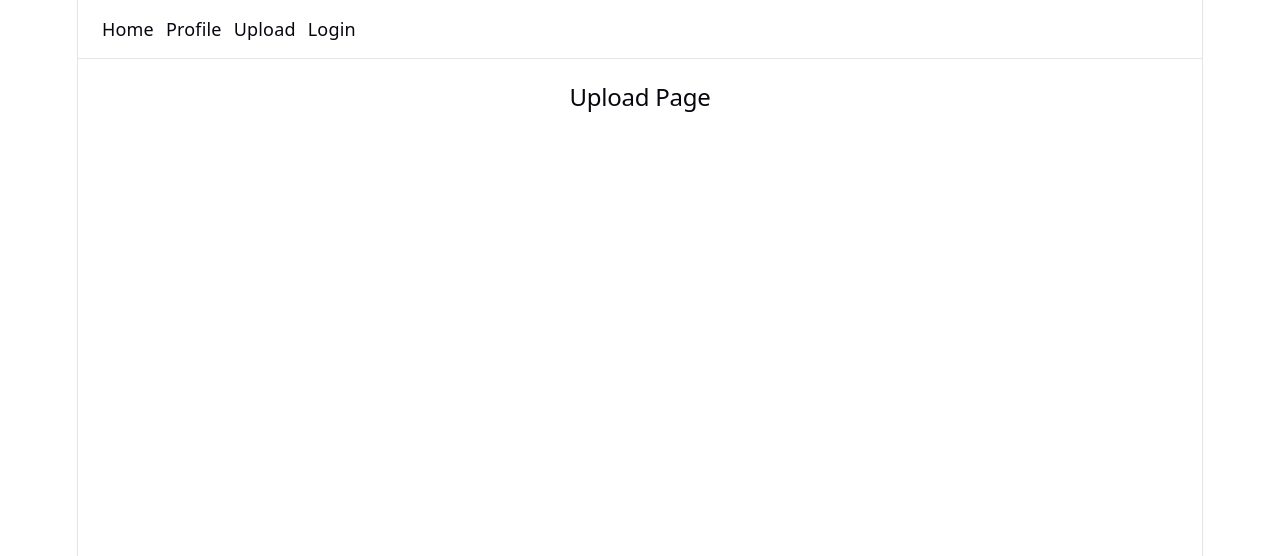
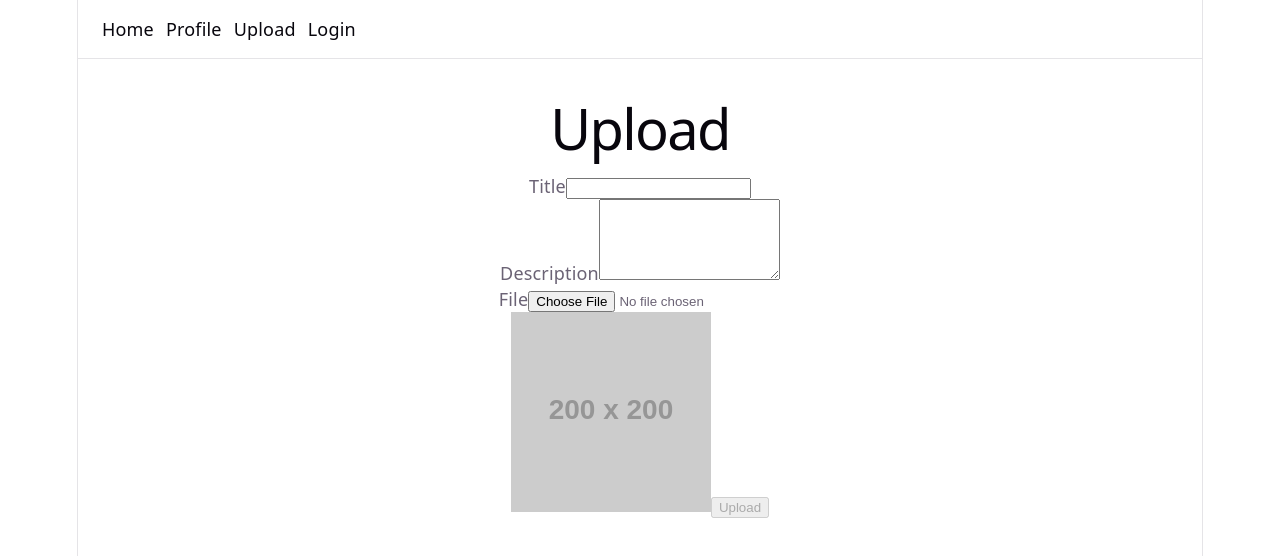
Before and after one commit to Bayram-Erdogan/React_Assignments, a React (Vite) app: page /upload in a window 1280 px wide. Shown: the top 556 px of the page. Built offline with nearby package versions, Linux system fonts and the light colour scheme; no server answers.

Commit message:
Implement upload assignment with file and media posting

```diff
--- a/src/hooks/apiHooks.js
+++ b/src/hooks/apiHooks.js
@@ -35,7 +35,33 @@
     return () => window.clearTimeout(timeoutId);
   }, []);
 
-  return { mediaArray };
+  const postMedia = async (file, inputs, token) => {
+    const mediaPayload = {
+      title: inputs.title,
+      description: inputs.description,
+      filename: file.filename,
+      media_type: file.media_type,
+      filesize: file.filesize,
+    };
+
+    const fetchOptions = {
+      method: 'POST',
+      headers: {
+        'Content-Type': 'application/json',
+        Authorization: `Bearer ${token}`,
+      },
+      body: JSON.stringify(mediaPayload),
+    };
+
+    const mediaResult = await fetchData(
+      `${import.meta.env.VITE_MEDIA_API}/media`,
+      fetchOptions
+    );
+
+    return mediaResult;
+  };
+
+  return { mediaArray, postMedia };
 };
 
 const useAuthentication = () => {
@@ -95,4 +121,28 @@
   return { getUserByToken, postUser };
 };
 
-export { useMedia, useAuthentication, useUser };
+const useFile = () => {
+  const postFile = async (file, token) => {
+    const formData = new FormData();
+    formData.append('file', file);
+
+    const fetchOptions = {
+      method: 'POST',
+      headers: {
+        Authorization: `Bearer ${token}`,
+      },
+      body: formData,
+    };
+
+    const fileResult = await fetchData(
+      `${import.meta.env.VITE_UPLOAD_SERVER}/upload`,
+      fetchOptions
+    );
+
+    return fileResult;
+  };
+
+  return { postFile };
+};
+
+export { useMedia, useAuthentication, useUser, useFile };
--- a/src/views/Upload.jsx
+++ b/src/views/Upload.jsx
@@ -1,5 +1,103 @@
+import { useState } from 'react';
+import { useNavigate } from 'react-router';
+import useForm from '../hooks/formHooks';
+import { useMedia, useFile } from '../hooks/apiHooks';
+
 const Upload = () => {
-  return <h2>Upload Page</h2>;
+  const navigate = useNavigate();
+  const { postFile } = useFile();
+  const { postMedia } = useMedia();
+  const [file, setFile] = useState(null);
+
+  const initValues = {
+    title: '',
+    description: '',
+  };
+
+  const handleFileChange = (evt) => {
+    if (evt.target.files) {
+      console.log(evt.target.files[0]);
+      setFile(evt.target.files[0]);
+    }
+  };
+
+  const doUpload = async () => {
+    try {
+      if (!file) {
+        return;
+      }
+
+      const token = localStorage.getItem('token');
+      if (!token) {
+        return;
+      }
+
+      const fileResult = await postFile(file, token);
+      const uploadedFile = fileResult.data ?? fileResult;
+      await postMedia(uploadedFile, inputs, token);
+      navigate('/');
+    } catch (e) {
+      console.log(e.message);
+    }
+  };
+
+  const { inputs, handleInputChange, handleSubmit } = useForm(
+    doUpload,
+    initValues
+  );
+
+  return (
+    <>
+      <h1>Upload</h1>
+      <form onSubmit={handleSubmit}>
+        <div>
+          <label htmlFor="title">Title</label>
+          <input
+            name="title"
+            type="text"
+            id="title"
+            onChange={handleInputChange}
+            value={inputs.title}
+          />
+        </div>
+        <div>
+          <label htmlFor="description">Description</label>
+          <textarea
+            name="description"
+            rows={5}
+            id="description"
+            onChange={handleInputChange}
+            value={inputs.description}
+          ></textarea>
+        </div>
+        <div>
+          <label htmlFor="file">File</label>
+          <input
+            name="file"
+            type="file"
+            id="file"
+            accept="image/*, video/*"
+            onChange={handleFileChange}
+          />
+        </div>
+        <img
+          src={
+            file
+              ? URL.createObjectURL(file)
+              : 'https://placehold.co/200?text=Choose+image'
+          }
+          alt="preview"
+          width="200"
+        />
+        <button
+          type="submit"
+          disabled={file && inputs.title.length > 3 ? false : true}
+        >
+          Upload
+        </button>
+      </form>
+    </>
+  );
 };
 
 export default Upload;
--- a/vite.config.js
+++ b/vite.config.js
@@ -4,6 +4,6 @@
 
 // https://vite.dev/config/
 export default defineConfig({
-  base: '/~bayrae/context/',
+  base: '/~bayrae/upload/',
   plugins: [react(), babel({ presets: [reactCompilerPreset()] })],
 });
```
Also changed, not shown: 2 other files (tests, documents, lock files or other folders).
